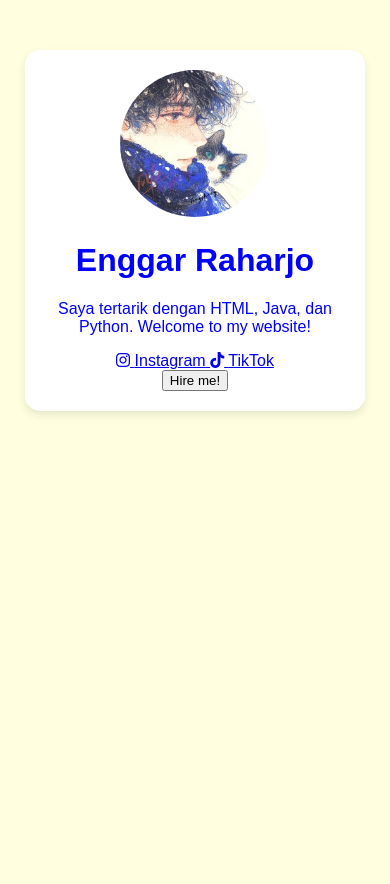
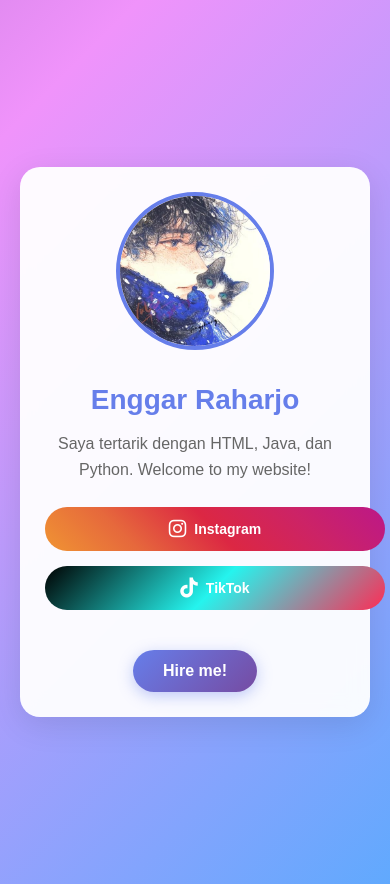
Before and after one commit to Agarezs/PelatihanTik, a plain HTML site: page index.html in a window 390 px wide. Before the commit the page ends 844 px from the top, so only its background shows below. Drawn offline with Linux system fonts and the light colour scheme.

Commit message:
Update background responsive

```diff
--- a/style.css
+++ b/style.css
@@ -1,22 +1,162 @@
 body {
-    background-color: #FFFFE0; /* menentukan tfdewewarna kuning cerah */
-    font-family: Arial, sans-serif; /* jenis huruf yg bersih dan mudah dibaca */
-    color: #0000FF; /*warna teks utama (biru gelap) */
+    /* Background gradient yang menarik dengan warna-warna cerah */
+    background: linear-gradient(135deg, #667eea 0%, #764ba2 25%, #f093fb 50%, #4facfe 75%, #00f2fe 100%);
+    background-size: 400% 400%;
+    animation: gradientShift 15s ease infinite;
+    font-family: 'Arial', sans-serif;
+    color: #333;
+    min-height: 100vh;
+    display: flex;
+    align-items: center;
+    justify-content: center;
+    margin: 0;
+    padding: 20px;
+}
+
+/* Animasi untuk background yang bergerak */
+@keyframes gradientShift {
+    0% {
+        background-position: 0% 50%;
+    }
+    50% {
+        background-position: 100% 50%;
+    }
+    100% {
+        background-position: 0% 50%;
+    }
 }
 
 .kartu-profil {
-    width: 300px;
-    margin: 50px auto; /* 50px jarak atas/bawah, auto menengahkan kiri kanan */
-    padding: 20px;
-    background-color: white;
-    border-radius: 15px; /* membuat sudut menjadi melengkung */
-    box-shadow: 0 4px 8px rgba(0,0,0,0.1); /* efek bayangan */
-    text-align: center; /* menengahkan semua teks didalam kartu */
+    width: 100%;
+    max-width: 350px;
+    padding: 30px;
+    background: rgba(255, 255, 255, 0.95);
+    backdrop-filter: blur(10px);
+    border-radius: 20px;
+    box-shadow: 0 8px 32px rgba(0, 0, 0, 0.1);
+    text-align: center;
+    transition: transform 0.3s ease;
+}
+
+.kartu-profil:hover {
+    transform: translateY(-5px);
+    box-shadow: 0 12px 40px rgba(0, 0, 0, 0.15);
 }
 
 .kartu-profil img {
     width: 150px;
-    border-radius: 50%; /* trik untuk membuat gambar persegi menjadi lingkaran sempurna */
+    height: 150px;
+    border-radius: 50%;
+    object-fit: cover;
+    border: 4px solid #667eea;
+    margin-bottom: 20px;
+    transition: transform 0.3s ease;
 }
 
-.
+.kartu-profil img:hover {
+    transform: scale(1.05);
+}
+
+.kartu-profil h1 {
+    color: #667eea;
+    margin: 10px 0;
+    font-size: 28px;
+}
+
+.kartu-profil p {
+    color: #666;
+    line-height: 1.6;
+    margin: 15px 0 25px 0;
+}
+
+/* Container untuk link sosial media */
+.sosial-media {
+    display: flex;
+    gap: 15px;
+    justify-content: center;
+    margin: 25px 0;
+}
+
+/* Style untuk link sosial media */
+.sosial-link {
+    display: flex;
+    align-items: center;
+    gap: 8px;
+    padding: 12px 20px;
+    border-radius: 25px;
+    text-decoration: none;
+    color: white;
+    font-weight: bold;
+    transition: all 0.3s ease;
+    font-size: 14px;
+}
+
+.sosial-link:hover {
+    transform: translateY(-3px);
+    box-shadow: 0 5px 15px rgba(0, 0, 0, 0.3);
+}
+
+/* Instagram gradient */
+.instagram {
+    background: linear-gradient(45deg, #f09433 0%, #e6683c 25%, #dc2743 50%, #cc2366 75%, #bc1888 100%);
+}
+
+.instagram:hover {
+    background: linear-gradient(45deg, #f09433 0%, #e6683c 25%, #dc2743 50%, #cc2366 75%, #bc1888 100%);
+    filter: brightness(1.1);
+}
+
+/* TikTok colors */
+.tiktok {
+    background: linear-gradient(135deg, #000000 0%, #25f4ee 50%, #fe2c55 100%);
+}
+
+.tiktok:hover {
+    background: linear-gradient(135deg, #000000 0%, #25f4ee 50%, #fe2c55 100%);
+    filter: brightness(1.1);
+}
+
+/* Icon styling */
+.sosial-link i {
+    font-size: 20px;
+}
+
+/* Button Hire Me */
+#sapaButton {
+    background: linear-gradient(135deg, #667eea 0%, #764ba2 100%);
+    color: white;
+    border: none;
+    padding: 12px 30px;
+    border-radius: 25px;
+    font-size: 16px;
+    font-weight: bold;
+    cursor: pointer;
+    transition: all 0.3s ease;
+    margin-top: 15px;
+    box-shadow: 0 4px 15px rgba(102, 126, 234, 0.4);
+}
+
+#sapaButton:hover {
+    transform: translateY(-3px);
+    box-shadow: 0 6px 20px rgba(102, 126, 234, 0.6);
+}
+
+#sapaButton:active {
+    transform: translateY(-1px);
+}
+
+/* Responsive design */
+@media (max-width: 480px) {
+    .kartu-profil {
+        padding: 25px;
+    }
+
+    .sosial-media {
+        flex-direction: column;
+    }
+
+    .sosial-link {
+        width: 100%;
+        justify-content: center;
+    }
+}
```
